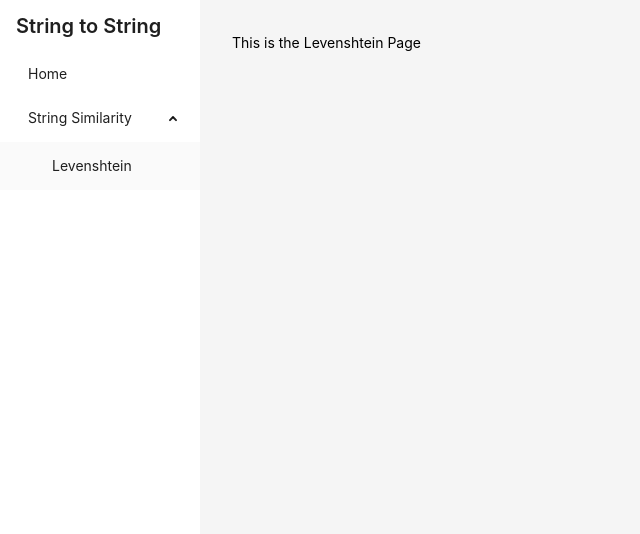
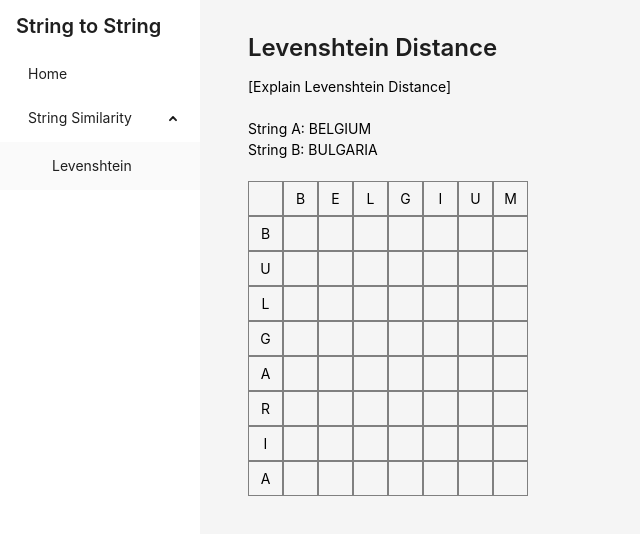
Before and after one commit to carolykma/string-to-string, a React (Vite) app: page /levenshtein in a window 1280 px wide. Shown: the top 534 px of the page, without its empty margins (0-640 px from the left). Built offline with nearby package versions, Linux system fonts and the light colour scheme.

Commit message:
feat: add draft grid UI for levenshtein

```diff
--- a/src/App.tsx
+++ b/src/App.tsx
@@ -14,7 +14,7 @@ function App() {
             </Typography.Title>
             <SideMenu />
           </Layout.Sider>
-          <Layout className="p-8">
+          <Layout className="px-12 py-8">
             <Routes>
               <Route path='/' element={<HomePage />} />
               <Route path='/levenshtein' element={<LevenshteinPage />} />
--- a/src/pages/levenshtein/LevenshteinPage.tsx
+++ b/src/pages/levenshtein/LevenshteinPage.tsx
@@ -1,5 +1,53 @@
+import { Flex, Typography } from "antd"
+
+const gridSize = 35
+const strA = "BELGIUM"
+const strB = "BULGARIA"
+
 export const LevenshteinPage = () => {
     return <div id='levenshtein-page'>
-        This is the Levenshtein Page
+        <Typography.Title level={3}>
+            Levenshtein Distance
+        </Typography.Title>
+
+        [Explain Levenshtein Distance]<br /><br />
+
+        String A: {strA}<br />
+        String B: {strB}<br /><br />
+
+        <Flex>
+            {
+                ["", ...strA.split("")].map(char => <Grid text={char} />)
+            }
+        </Flex>
+        <Flex vertical>
+            {
+                strB.split("").map(char => {
+                    return <Flex>
+                        <Grid text={char} />
+                        {Array(strA.length).fill(<Grid />)}
+                    </Flex>
+                })
+            }
+        </Flex>
     </div>
 }
+
+type GridProps = {
+    text?: string
+}
+const Grid = (props: GridProps) => {
+    const { text } = props
+
+    return (
+        <Flex align="center" justify="center"
+            style={{
+                width: gridSize,
+                height: gridSize,
+                border: "1px solid grey",
+                cursor: "pointer"
+            }}>
+            {text || " "}
+        </Flex>
+    )
+}
```
